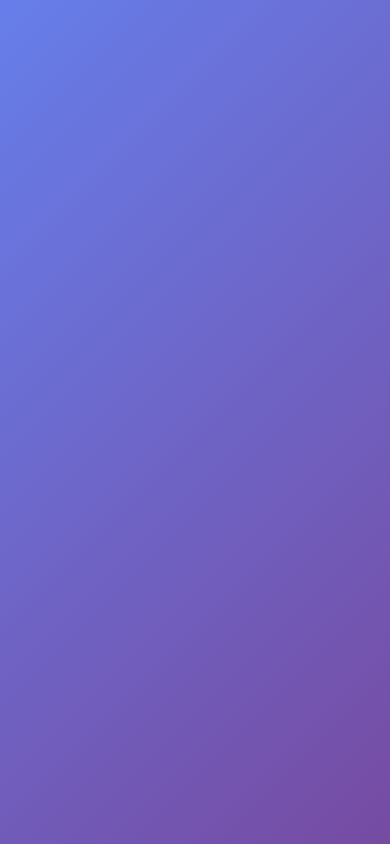
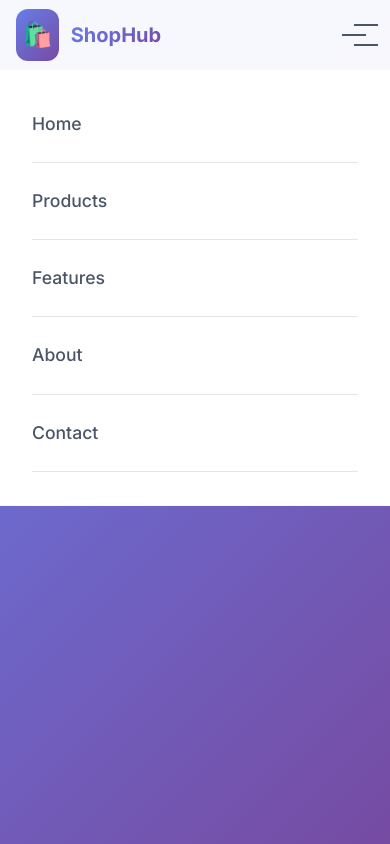
Before and after one commit to sauravxtha/shophub-react, a React (Vite) app: page / in a window 390 px wide. Built offline with nearby package versions, Linux system fonts and the light colour scheme.

Commit message:
Add mobile menu

```diff
--- a/src/App.jsx
+++ b/src/App.jsx
@@ -1,7 +1,13 @@
+import React from "react";
+import Header from "./components/Header/Header";
 import "./App.css";
 
 function App() {
-  return <div className="app"></div>;
+  return (
+    <div className="app">
+      <Header />
+    </div>
+  );
 }
 
 export default App;
--- /dev/null
+++ b/src/components/Header/Header.jsx
@@ -0,0 +1,43 @@
+import React from "react";
+import style from "./Header.module.css";
+import { appConfig, navigationItems } from "../../data/appData";
+
+const Header = () => {
+  return (
+    <header className={style.header}>
+      <div className={style.container}>
+        <div className={style.logo}>
+          <span className={style.logoIcon}>🛍️</span>
+          <span className={style.logoText}>{appConfig.name}</span>
+        </div>
+        <nav className={style.navigation}>
+          <ul className={style.navList}>
+            {navigationItems.map((item, index) => (
+              <li key={index} className={style.navItem}>
+                <a className={style.navLink} href={item.href}>
+                  {item.name}
+                </a>
+              </li>
+            ))}
+          </ul>
+        </nav>
+        <button className={style.mobileMenuBtn} aria-label="Toggle mobile menu">
+          <span className={style.hamburger}></span>
+        </button>
+      </div>
+      <div className={style.mobileMenu}>
+        <ul className={style.mobileNavList}>
+          {navigationItems.map((item, index) => (
+            <li key={index} className={style.mobileNavItem}>
+              <a className={style.mobileNavLink} href={item.href}>
+                {item.name}
+              </a>
+            </li>
+          ))}
+        </ul>
+      </div>
+    </header>
+  );
+};
+
+export default Header;
--- /dev/null
+++ b/src/components/Header/Header.module.css
@@ -0,0 +1,105 @@
+.header {
+  position: fixed;
+  top: 0;
+  right: 0;
+  left: 0;
+  z-index: 500;
+  background: rgba(255, 255, 255, 0.95);
+  backdrop-filter: blur(20px);
+  border-bottom: 1px solid rgba(255, 255, 255, 0.2);
+  transition: all 0.3s ease;
+}
+
+.container {
+  max-width: 1200px;
+  display: flex;
+  justify-content: space-between;
+  align-items: center;
+  margin: 0 auto;
+  padding: 0 1rem;
+  height: 70px;
+}
+
+.logo {
+  display: flex;
+  align-items: center;
+  gap: 0.75rem;
+  color: #2d3748;
+  font-size: 1.25rem;
+  font-weight: 700;
+  text-decoration: none;
+}
+
+.logoIcon {
+  font-size: 1.5rem;
+  padding: 0.4rem;
+  background: linear-gradient(135deg, #667eea, #764ba2);
+  border-radius: 12px;
+  backdrop-filter: blur(10px);
+}
+
+.logoText {
+  background: linear-gradient(135deg, #667eea, #764ba2);
+  background-clip: text;
+  -webkit-text-fill-color: transparent;
+}
+
+.navigation {
+  display: none;
+}
+.mobileMenuBtn {
+  background: none;
+  cursor: pointer;
+  padding: 0.5rem;
+}
+.hamburger {
+  display: block;
+  width: 24px;
+  height: 2px;
+  background: #4a5568;
+  position: relative;
+  transition: all 0.3s ease;
+}
+.hamburger::before,
+.hamburger::after {
+  content: "";
+  width: 24px;
+  height: 2px;
+  background: #4a5568;
+  position: absolute;
+}
+.hamburger::before {
+  top: 10px;
+}
+.hamburger::after {
+  top: -10px;
+}
+
+.mobileMenu {
+  background: rgba(255, 255, 255, 0.98);
+  backdrop-filter: blur(20px);
+  border-bottom: 1px solid rgba(255, 255, 255, 0.2);
+  z-index: 499;
+  padding: 2rem;
+}
+
+.mobileNavList {
+  display: flex;
+  flex-direction: column;
+  justify-content: center;
+  gap: 1rem;
+}
+
+.mobileNavItem {
+  border-bottom: 1px solid rgba(0, 0, 0, 0.1);
+  padding-bottom: 1rem;
+}
+
+.mobileNavLink {
+  color: #4a5568;
+  font-weight: 500;
+  font-size: 1.1rem;
+  transition: all 0.3s ease;
+  display: block;
+  padding: 0.5rem 0;
+}
--- /dev/null
+++ b/src/data/appData.js
@@ -0,0 +1,187 @@
+// Navigation data
+export const navigationItems = [
+  { name: "Home", href: "#home" },
+  {
+    name: "Products",
+    href: "#products",
+    dropdown: [
+      { name: "Electronics", href: "#electronics", icon: "📱" },
+      { name: "Fashion", href: "#fashion", icon: "👗" },
+      { name: "Home & Garden", href: "#home", icon: "🏠" },
+      { name: "Sports", href: "#sports", icon: "⚽" },
+    ],
+  },
+  { name: "Features", href: "#features" },
+  { name: "About", href: "#about" },
+  { name: "Contact", href: "#contact" },
+];
+
+// Hero slides data
+export const heroSlides = [
+  {
+    title: "Discover Amazing Products",
+    subtitle: "Shop the latest trends with confidence",
+    image:
+      "https://images.unsplash.com/photo-1441986300917-64674bd600d8?w=800&h=600&fit=crop",
+  },
+  {
+    title: "Premium Quality Assured",
+    subtitle: "Every product meets our high standards",
+    image:
+      "https://images.unsplash.com/photo-1556909114-f6e7ad7d3136?w=800&h=600&fit=crop",
+  },
+  {
+    title: "Fast & Secure Delivery",
+    subtitle: "Get your orders delivered safely and quickly",
+    image:
+      "https://images.unsplash.com/photo-1566576912321-d58ddd7a6088?w=800&h=600&fit=crop",
+  },
+];
+
+// Features data
+export const features = [
+  {
+    icon: "🚀",
+    title: "Lightning Fast",
+    description:
+      "Experience blazing fast performance with our optimized platform.",
+  },
+  {
+    icon: "🔒",
+    title: "Secure Shopping",
+    description:
+      "Your data is protected with enterprise-grade security measures.",
+  },
+  {
+    icon: "📱",
+    title: "Mobile First",
+    description: "Optimized for all devices with responsive design principles.",
+  },
+  {
+    icon: "💎",
+    title: "Premium Quality",
+    description:
+      "Curated selection of high-quality products from trusted brands.",
+  },
+  {
+    icon: "🚚",
+    title: "Fast Delivery",
+    description: "Get your orders delivered within 24-48 hours nationwide.",
+  },
+  {
+    icon: "🎯",
+    title: "Smart Recommendations",
+    description:
+      "AI-powered suggestions based on your preferences and history.",
+  },
+];
+
+// Statistics data
+export const statistics = [
+  { number: "10K+", label: "Happy Customers" },
+  { number: "50K+", label: "Products Available" },
+  { number: "99.9%", label: "Uptime Guarantee" },
+  { number: "24/7", label: "Customer Support" },
+];
+
+// Product categories
+export const productCategories = [
+  { id: "all", name: "All Products", icon: "🛍️" },
+  { id: "electronics", name: "Electronics", icon: "📱" },
+  { id: "fashion", name: "Fashion", icon: "👗" },
+  { id: "home", name: "Home & Garden", icon: "🏠" },
+  { id: "sports", name: "Sports", icon: "⚽" },
+];
+
+// Products data
+export const products = [
+  {
+    id: 1,
+    name: "Wireless Headphones",
+    price: 99.99,
+    rating: 4.8,
+    category: "electronics",
+    image:
+      "https://images.unsplash.com/photo-1505740420928-5e560c06d30e?w=400&h=400&fit=crop",
+  },
+  {
+    id: 2,
+    name: "Smart Watch",
+    price: 199.99,
+    rating: 4.6,
+    category: "electronics",
+    image:
+      "https://images.unsplash.com/photo-1523275335684-37898b6baf30?w=400&h=400&fit=crop",
+  },
+  {
+    id: 3,
+    name: "Designer T-Shirt",
+    price: 49.99,
+    rating: 4.5,
+    category: "fashion",
+    image:
+      "https://images.unsplash.com/photo-1521572163474-6864f9cf17ab?w=400&h=400&fit=crop",
+  },
+  {
+    id: 4,
+    name: "Running Shoes",
+    price: 129.99,
+    rating: 4.7,
+    category: "sports",
+    image:
+      "https://images.unsplash.com/photo-1542291026-7eec264c27ff?w=400&h=400&fit=crop",
+  },
+  {
+    id: 5,
+    name: "Coffee Maker",
+    price: 79.99,
+    rating: 4.4,
+    category: "home",
+    image:
+      "https://images.unsplash.com/photo-1517668808822-9ebb02f2a0e6?w=400&h=400&fit=crop",
+  },
+  {
+    id: 6,
+    name: "Yoga Mat",
+    price: 29.99,
+    rating: 4.3,
+    category: "sports",
+    image:
+      "https://images.unsplash.com/photo-1544367567-0f2fcb009e0b?w=400&h=400&fit=crop",
+  },
+];
+
+// Footer links data
+export const footerLinks = {
+  quickLinks: [
+    { name: "About Us", href: "#about" },
+    { name: "Contact", href: "#contact" },
+    { name: "FAQ", href: "#faq" },
+    { name: "Terms of Service", href: "#terms" },
+    { name: "Privacy Policy", href: "#privacy" },
+  ],
+  categories: [
+    { name: "Electronics", href: "#electronics" },
+    { name: "Fashion", href: "#fashion" },
+    { name: "Home & Garden", href: "#home" },
+    { name: "Sports", href: "#sports" },
+    { name: "Books", href: "#books" },
+  ],
+  socialLinks: [
+    { name: "Facebook", href: "#", icon: "📘" },
+    { name: "Twitter", href: "#", icon: "🐦" },
+    { name: "Instagram", href: "#", icon: "📷" },
+    { name: "LinkedIn", href: "#", icon: "💼" },
+  ],
+};
+
+// App configuration
+export const appConfig = {
+  name: "ShopHub",
+  tagline: "Your Ultimate Shopping Destination",
+  contact: {
+    email: "hello@shophub.com",
+    phone: "+1 (555) 123-4567",
+    address: "123 Commerce St, Business City, BC 12345",
+  },
+};
```
Also changed, not shown: src/utils/helpers.js (added, +55 -0 lines).
